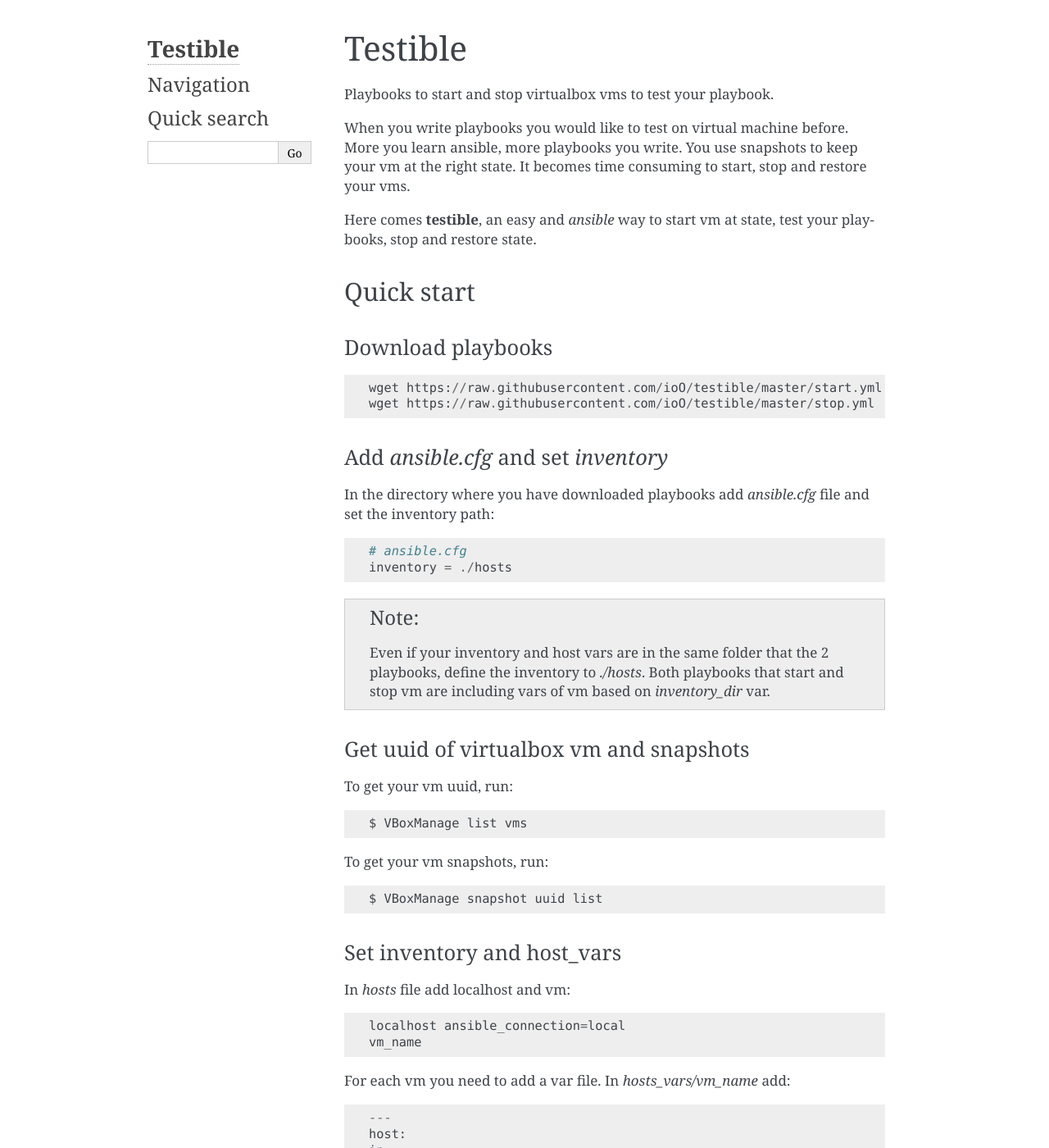
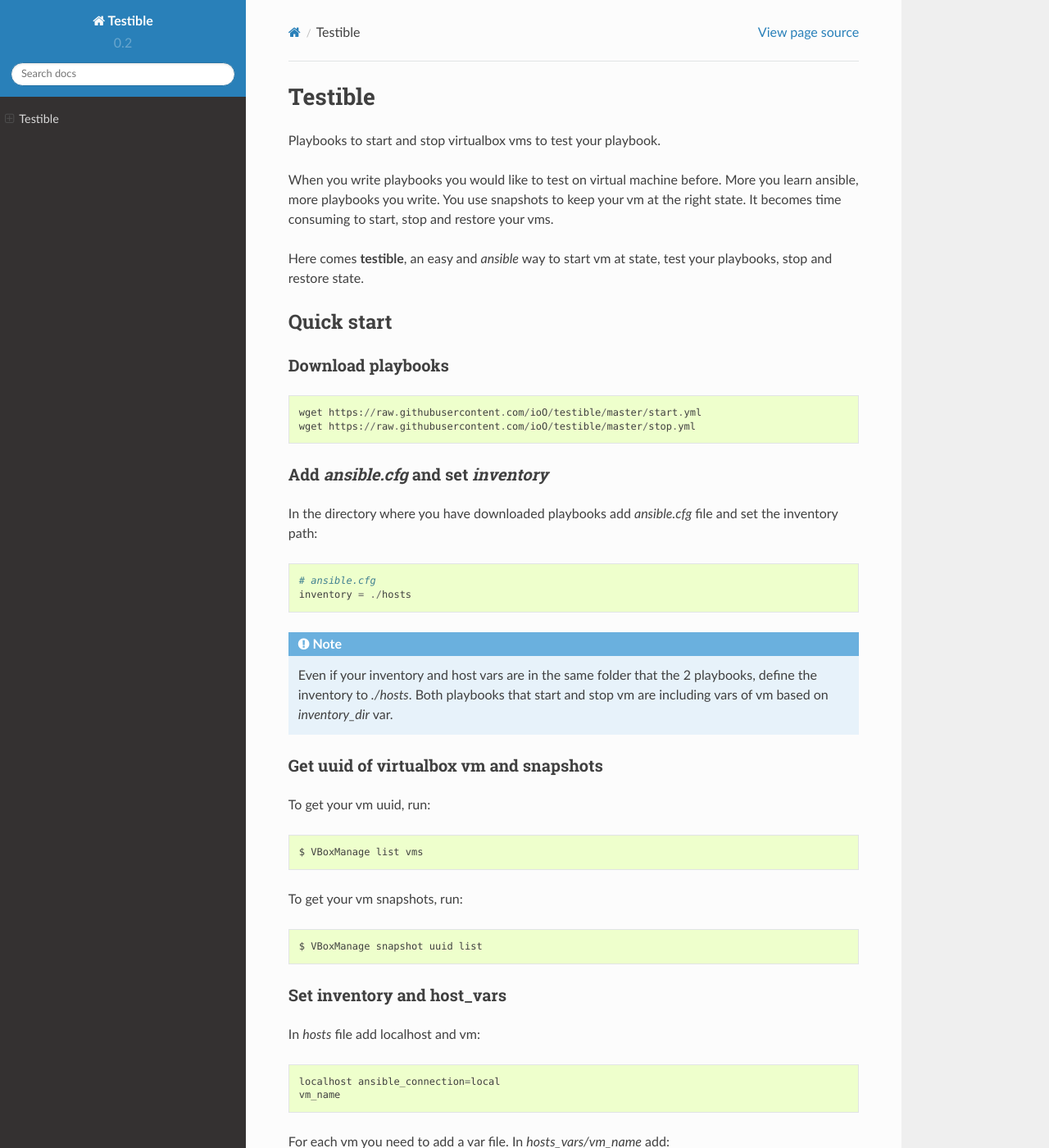
Before and after one commit to ioO/testible, a Sphinx documentation site: the page built from docs/source/index.rst, in a window 1280 px wide and 1400 px high. Shown: the whole window at 82% size. Built offline with Sphinx 7.4.7 and the Read the Docs theme 2.0.0, drawn with Linux system fonts in a browser that asks for light colours; some of the changed text lies outside the part shown.

Commit message:
chore: use sphinx_rtd_theme

```diff
--- a/docs/source/conf.py
+++ b/docs/source/conf.py
@@ -57,9 +57,9 @@
 # built documents.
 #
 # The short X.Y version.
-version = '0.2.x'
+version = '0.2'
 # The full version, including alpha/beta/rc tags.
-release = '0.2.x'
+release = '0.2.0'
 
 # The language for content autogenerated by Sphinx. Refer to documentation
 # for a list of supported languages.
@@ -85,13 +85,15 @@
 # The theme to use for HTML and HTML Help pages.  See the documentation for
 # a list of builtin themes.
 #
-html_theme = 'alabaster'
+html_theme = 'sphinx_rtd_theme'
 
 # Theme options are theme-specific and customize the look and feel of a theme
 # further.  For a list of options available for each theme, see the
 # documentation.
 #
-# html_theme_options = {}
+html_theme_options = {
+        'navigation_depth': 1,
+        }
 
 # Add any paths that contain custom static files (such as style sheets) here,
 # relative to this directory. They are copied after the builtin static files,
@@ -103,15 +105,15 @@
 #
 # This is required for the alabaster theme
 # refs: http://alabaster.readthedocs.io/en/latest/installation.html#sidebars
-html_sidebars = {
-    '**': [
-        'about.html',
-        'navigation.html',
-        'relations.html',  # needs 'show_related': True theme option to display
-        'searchbox.html',
-        'donate.html',
-    ]
-}
+#html_sidebars = {
+#    '**': [
+#        'about.html',
+#        'navigation.html',
+#        'relations.html',  # needs 'show_related': True theme option to display
+#        'searchbox.html',
+#        'donate.html',
+#    ]
+#}
 
 
 # -- Options for HTMLHelp output ------------------------------------------
```
